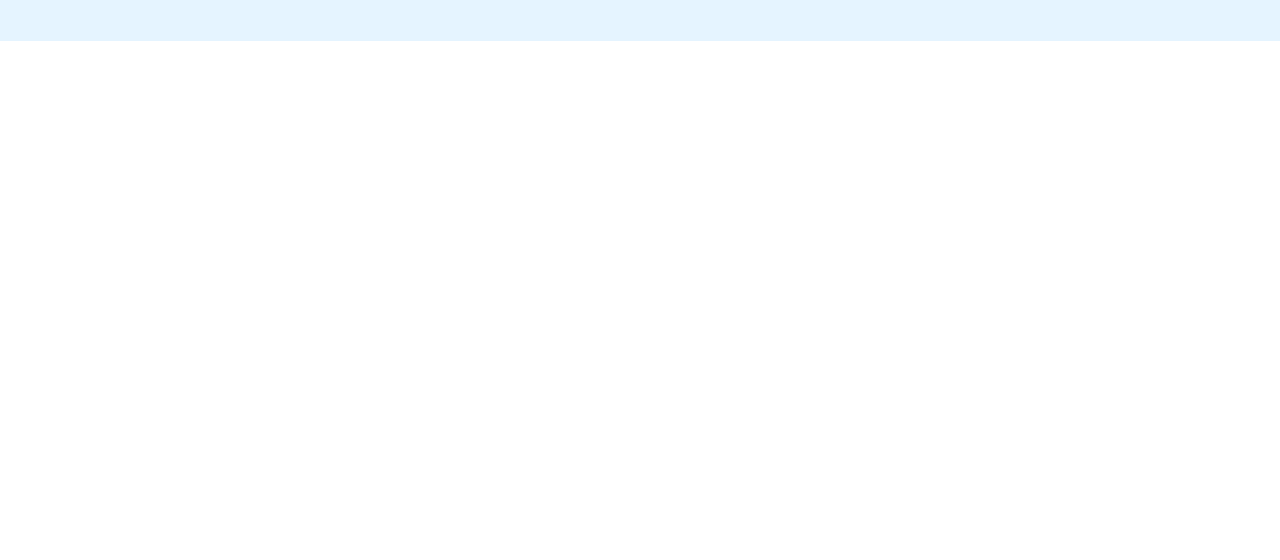
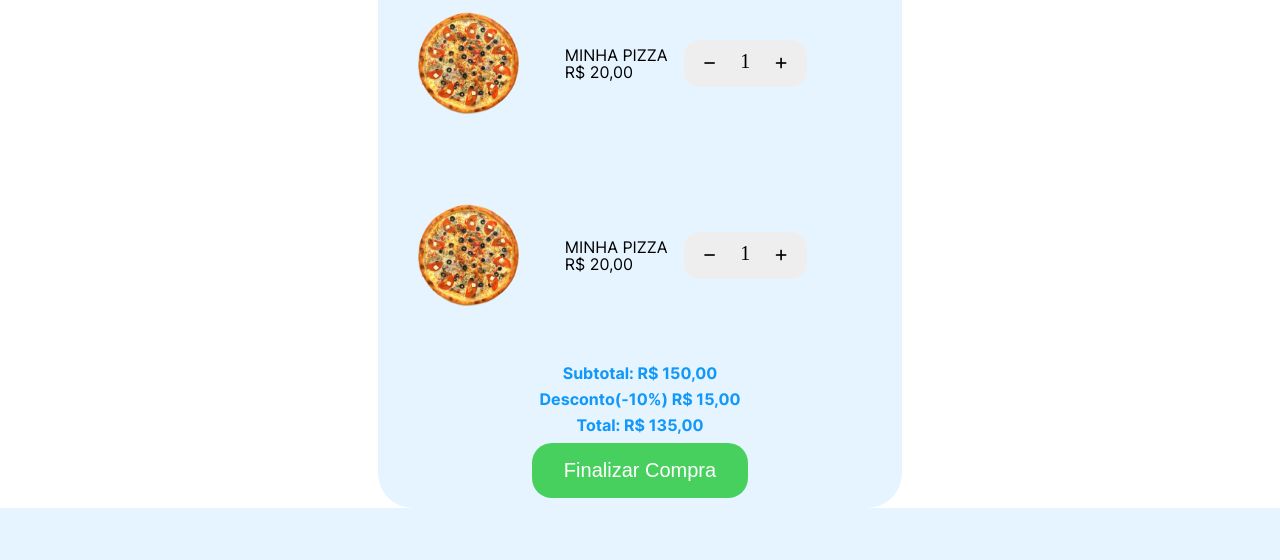
Before and after one commit to IzabelaYugulis/JucasPizzaria, a plain HTML site: page index.html in a window 1280 px wide. Shown: the part 2047-2607 px from the top of the page. Before the commit the page ends 2088 px from the top, so only its background shows below. Drawn offline with Linux system fonts and the light colour scheme.

Commit message:
carrinho de compras

```diff
--- a/css/main.css
+++ b/css/main.css
@@ -21,10 +21,10 @@
     --color-cinza-claro: #eee;
     --color-cinza-escuro: #d9d9d9;
     --color-sucesso: #48d05f;
-    --color-sucesso-hover: #1a6d28;
     --color-danger: #e92929;
-    --color-danger-hover: #9b1b1b;
     --color-azul-claro: #e5f4ff;
     --color-azul-escuro: #1298f8;
     --color-azul-escuro2: #0d74be;
+    --color-danger-hover: #960000;
+    --color-sucesso-hover: #006912;
 }
--- a/css/style.css
+++ b/css/style.css
@@ -181,12 +181,89 @@ main {
 .botao--verde{
     background-color: var(--color-sucesso);
 }
-.botao--verde button:hover{
-    background-color: var(--color-sucesso-hover);
-}
+
 .botao--vermelho{
     background-color: var(--color-danger);
 }
 .botao--vermelho button:hover{
     background-color: var(--color-danger-hover);
 }
+.botao--verde button:hover{
+    background-color: var(--color-sucesso-hover);
+}
+
+
+
+.carrinho {
+    background-color: var(--color-azul-claro);
+    display: flex;
+    flex-direction: column;
+    justify-content: center;
+    align-items: center;
+    width: 504px;
+    border-radius: 35px;
+    padding: 10px;
+    gap: 10px;
+    align-items: center;
+}
+.topo__carrinho{
+    font-family: var(--font-bold);
+    font-size: 2rem;
+}
+
+.item{
+    display: flex;
+    align-items: center;
+    gap: 16px;
+    padding-bottom: 16px;
+}
+
+
+
+   .carrinho__titulo{
+       font-family: var(--font-regular);
+       font-size: 1,5rem;
+   }
+   .carrinho__preco-pizza{
+    font-family: var(--font-regular);
+    font-size: 1,5rem;
+   }
+
+
+.card__img-carrinho{
+    width: 20%;
+    padding: 30px;
+}
+
+.carrinho__img {
+    width: 80px;
+}
+
+.carrinho__compra {
+    color: var(--color-azul-escuro);
+    font-family: var(--font-bold);
+    display: flex;
+    flex-direction: column;
+    align-items: center;
+    width: 504px;
+     gap: 10px;
+
+}
+
+.carrinho__botao-finalizar
+{
+    display: flex;
+    gap: 16px;
+}
+.carrinho__controle-unidade{
+    border-radius: 16px;
+    background-color: var(--color-cinza-claro);
+    font-size: 1.25rem;
+    overflow: hidden;
+
+}
+.carrinho__controle-unidade button{
+    padding: 16px 20px;
+}
+.carrinho__controle-unidade button:hover{
+    background-color: var(--color-cinza-escuro); }
--- a/index.html
+++ b/index.html
@@ -81,7 +81,6 @@
                 ullam iste earum blanditiis.</p>
         </div>
 
-    </main>
         <div class="modal">
             <img src="./imagens/produto5.png" alt="Imagem da Pizza Muçarela" class="modal__img">
             <div class="modal__detalhes">
@@ -125,6 +124,59 @@
             </div>
         </div>
 
+        <div class="carrinho">
+            <h2 class="topo__carrinho">Suas Pizzas</h2>
+
+
+            <div class="item">
+
+                <img class="card__img-carrinho" src="./imagens/produto3.png" alt="Imagem de uma pizza">
+                <div class="carrinho_detalhe-compra">
+                    <span class="carrinho__titulo">MINHA PIZZA</span>
+                    <p class="carrinho__preco-pizza">R$ 20,00</p>
+                </div>
+                <div class="carrinho__controle-unidade">
+                    <button><i class="fa-solid fa-minus"></i></button>
+                    <span>1</span>
+                    <button><i class="fa-solid fa-plus"></i></button>
+
+                </div>
+            </div>
+
+            <div class="item">
+
+                <img class="card__img-carrinho" src="./imagens/produto3.png" alt="Imagem de uma pizza">
+                <div class="carrinho_detalhe-compra">
+                    <span class="carrinho__titulo">MINHA PIZZA</span>
+                    <p class="carrinho__preco-pizza">R$ 20,00</p>
+                </div>
+                <div class="carrinho__controle-unidade">
+                    <button><i class="fa-solid fa-minus"></i></button>
+                    <span>1</span>
+                    <button><i class="fa-solid fa-plus"></i></button>
+
+                </div>
+            </div>
+
+
+            <div class="carrinho__compra">
+                <div class="carrinho__subtotal"> Subtotal: <span></span class="carrinho__valores">R$ 150,00 </div>
+                <div class="carrinho__desconto"> Desconto(-10%) <span></span class="carrinho__valores">R$ 15,00 </div>
+                <div class="carrinho__total"> Total: <span></span class="carrinho__valores">R$ 135,00</div>
+            </div>
+
+
+            <div class="carrinho__botao-finalizar">
+                <button class="botao botao--verde">
+                    Finalizar Compra
+                </button>
+            </div>
+
+
+        </div>
+    </main>
+
+
 
 
     <footer class="rodape">
```
Lines whose indentation alone changed are shown as unchanged.
